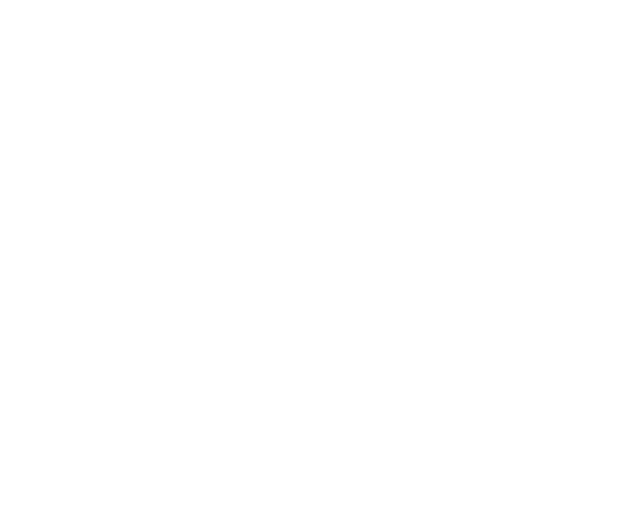
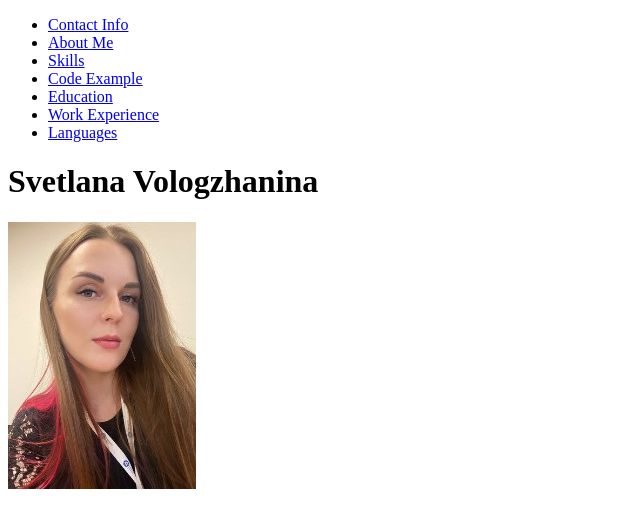
Before and after one commit to Vlgzhn/rsschool-cv, a plain HTML site: page index.html in a window 1280 px wide. Shown: the whole page, without its empty margins (0-640 px from the left). Drawn offline with Linux system fonts and the light colour scheme.

Commit message:
feat: add h1 and nav to html

```diff
--- a/index.html
+++ b/index.html
@@ -12,5 +12,23 @@
   <link href="https://fonts.googleapis.com/css2?family=Poppins&display=swap" rel="stylesheet">
 </head>
 <body>
+  <header class="header">
+    <div class="container">
+     <nav class="nav">
+        <ul class="nav-list">
+          <li class="nav-item"><a href=#ContactInfo class="nav-link">Contact Info</a></li>
+          <li class="nav-item"><a href=#Aboutme class="nav-link">About Me</a></li>
+          <li class="nav-item"><a href=#Skills class="nav-link">Skills</a></li>
+          <li class="nav-item"><a href=#CodeExample class="nav-link">Code Example</a></li>
+          <li class="nav-item"><a href=#Education class="nav-link">Education</a></li>
+          <li class="nav-item"><a href=#WorkExperience class="nav-link">Work Experience</a></li>
+          <li class="nav-item"><a href=#Languages class="nav-link">Languages</a></li>
+        </ul>
+     </nav>
+    </div>
+    <h1 id="myname">Svetlana Vologzhanina</h1>
+    <div class="photo-field"><img src="assets/img/photo.jpg" alt="photo" class="photo">
+    </div>
+  </header>
 </body>
 </html>
```
Lines whose indentation alone changed are shown as unchanged.
